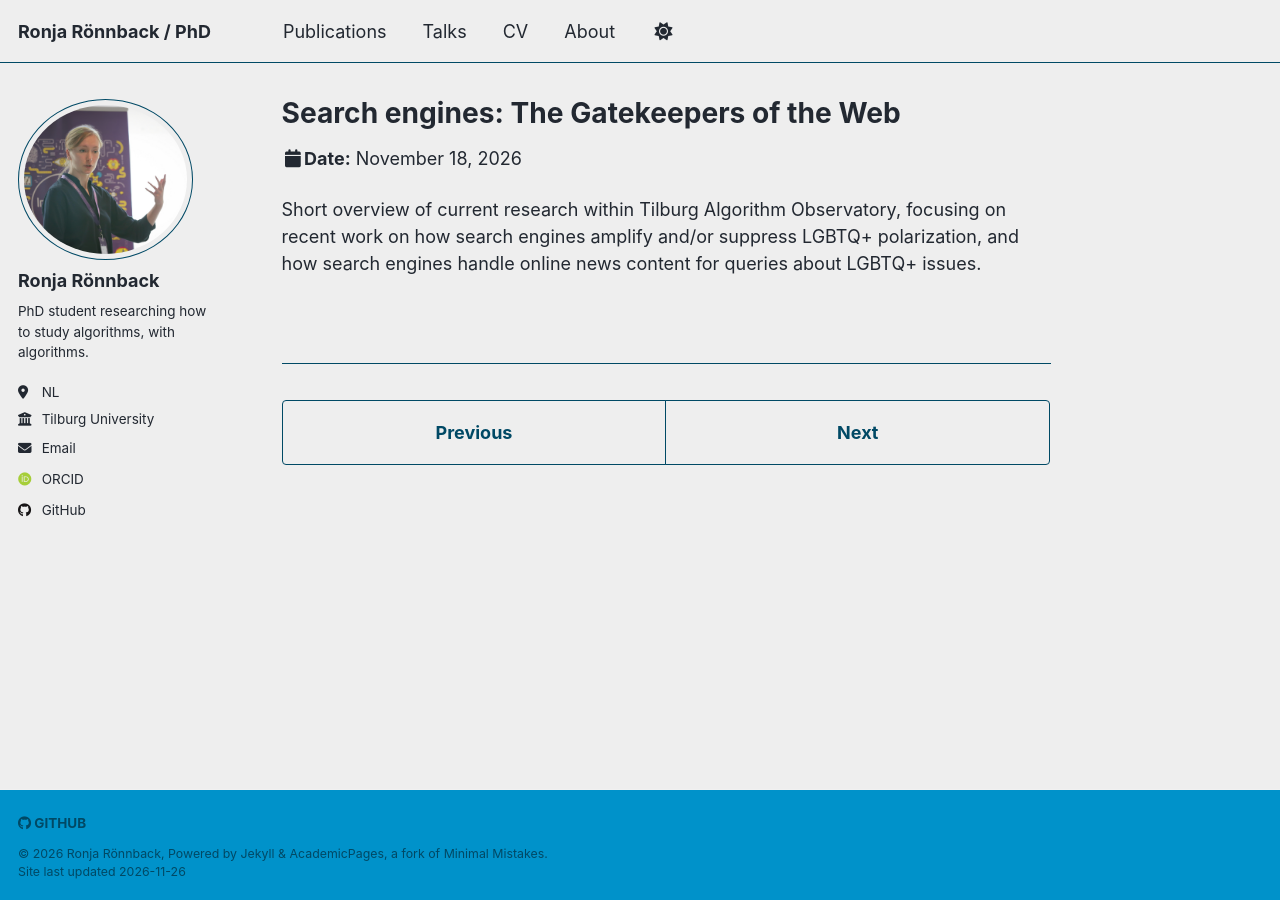
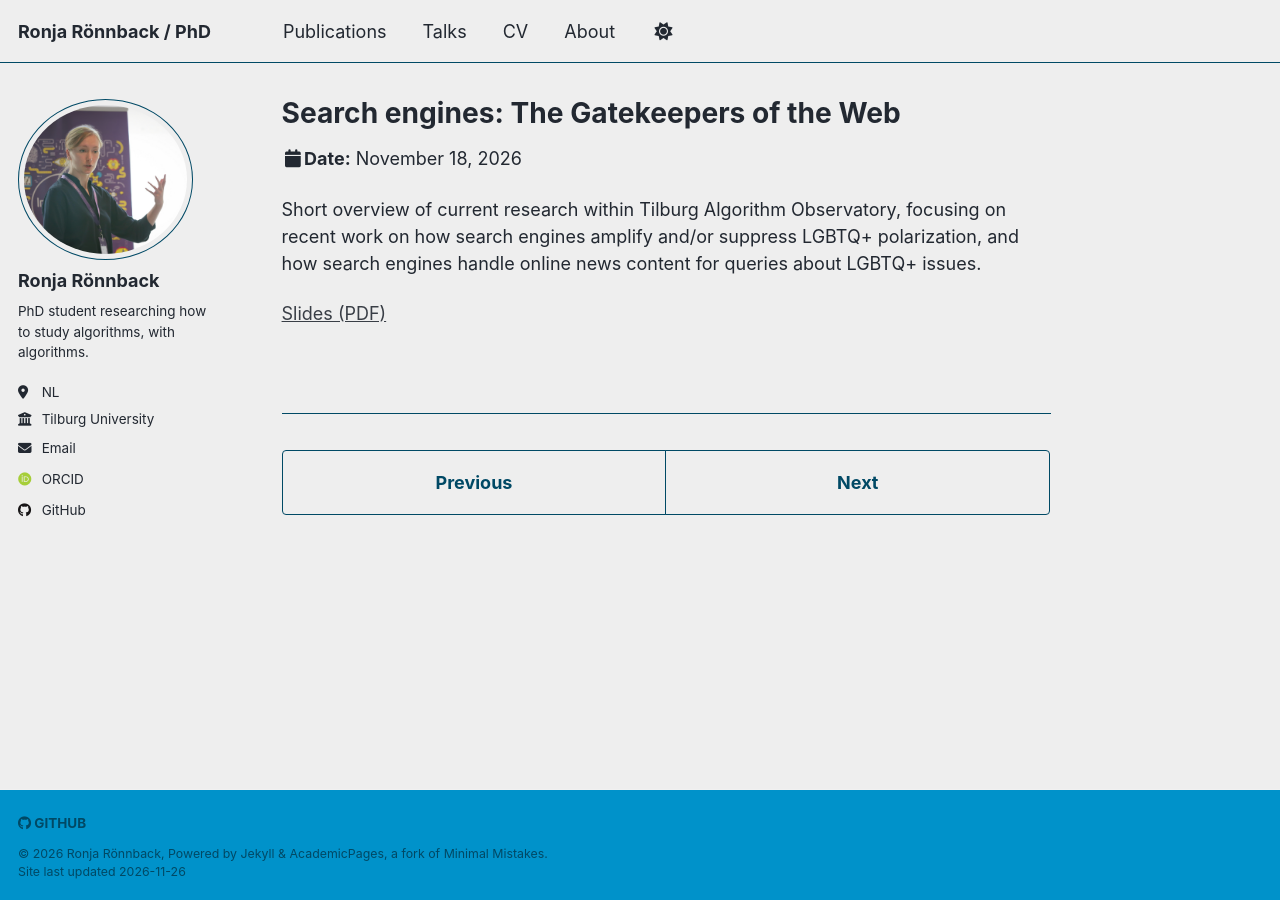
Before and after one commit to rtronnback/rtronnback.github.io, a Jekyll site: the page built from _talks/2026-11-18-REDES.md, in a window 1280 px wide. Built offline with Jekyll 4.4.1, drawn with Linux system fonts in a browser that asks for light colours; some web fonts are replaced; a script that is not in the unit is left out.

Commit message:
Update 2026-11-18-REDES.md

```diff
--- a/_talks/2026-11-18-REDES.md
+++ b/_talks/2026-11-18-REDES.md
@@ -9,3 +9,5 @@ location: "s-'Hertogenbosch, Netherlands"
 ---
 
 Short overview of current research within Tilburg Algorithm Observatory, focusing on recent work on how search engines amplify and/or suppress LGBTQ+ polarization, and how search engines handle online news content for queries about LGBTQ+ issues.
+
+[Slides (PDF)]({{ '/files/2026-11-18-REDES.pdf' | relative_url }})
```
